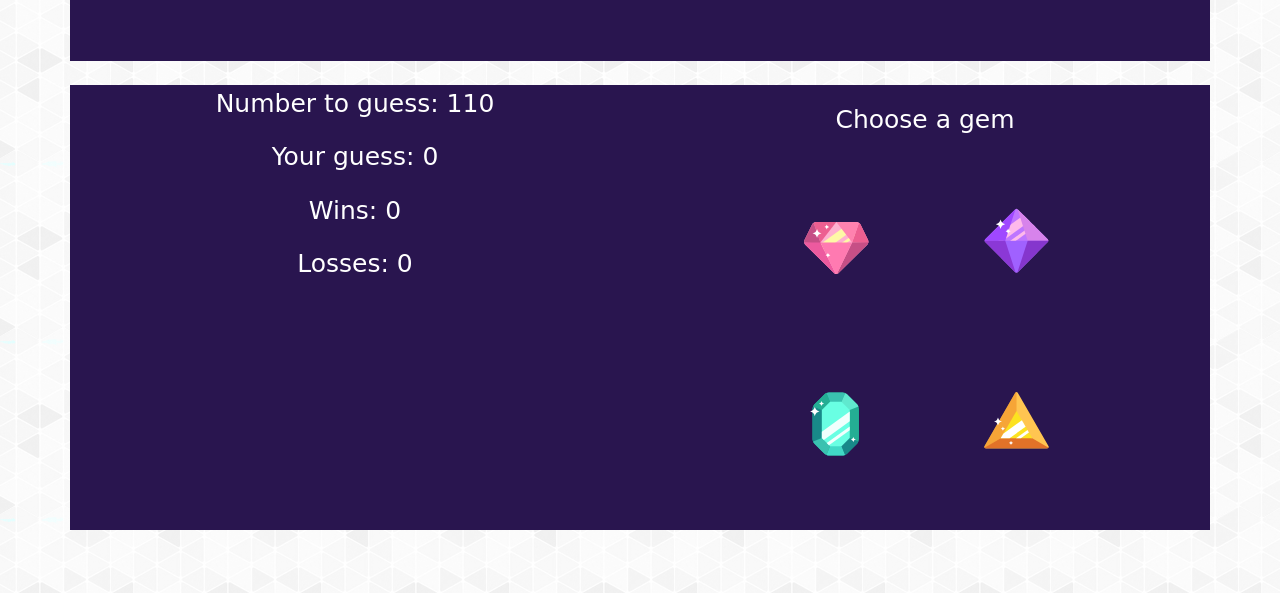
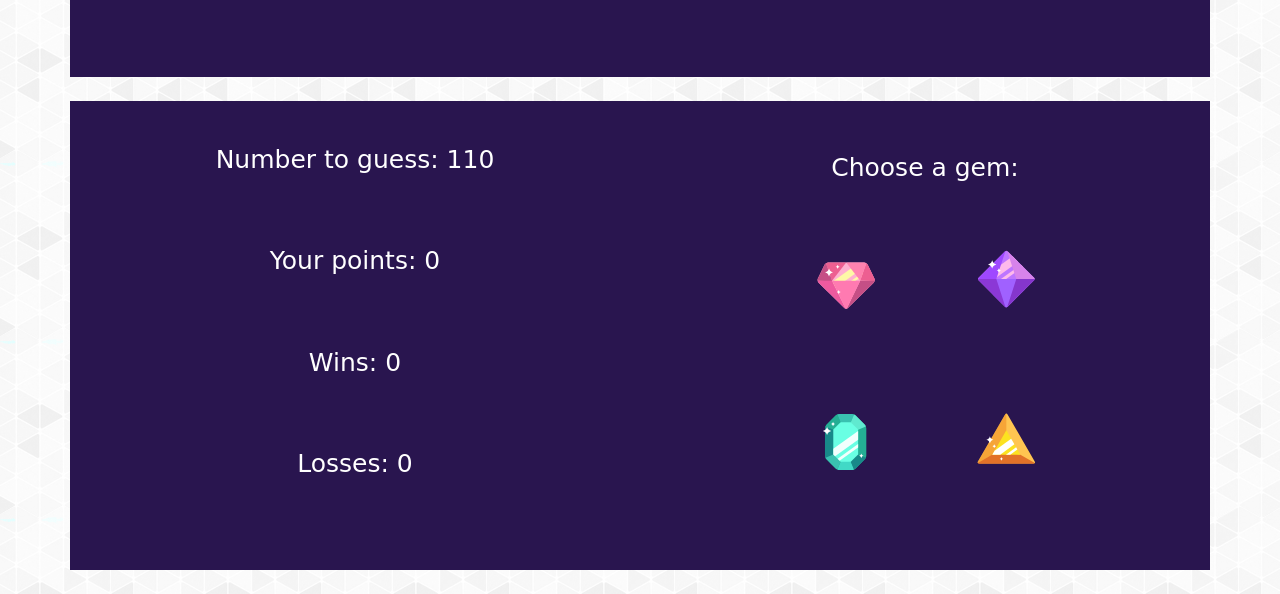
Before and after one commit to rchlblns/unit-4-game, a plain HTML site: page index.html in a window 1280 px wide. Shown: the part 207-801 px from the top of the page. Drawn offline with nearby package versions, Linux system fonts and the light colour scheme; a web font is replaced by a local one.

Commit message:
created README.md

```diff
--- a/assets/css/style.css
+++ b/assets/css/style.css
@@ -20,6 +20,6 @@ p {
 }
 
 img {
-    width: 180px;
-    height: 180px;
+    width: 160px;
+    height: 160px;
 }
--- a/assets/javascript/game.js
+++ b/assets/javascript/game.js
@@ -25,8 +25,9 @@ $(document).ready(function() {
 
     function playGame() {
 
+
         var counter = 0;
-        $(".your-guess").text("Your guess: " + counter);
+        $(".your-guess").text("Your points: " + counter);
 
         //Generates random number
         var targetNumber = Math.floor(Math.random() * (120-19) + 19);
@@ -39,6 +40,8 @@ $(document).ready(function() {
         $(".gem-buttons").on("click", function() {
 
         //Assigns random number to each click
+
+            gemIsClicked = true;
             var gemValue = ($(this).attr("data-letter"));
             gemValue = parseInt(gemValue);
             //Adds every click to global counter
@@ -47,7 +50,7 @@ $(document).ready(function() {
             console.log(gemValue);
             console.log(counter);
 
-            $(".your-guess").text("Your guess: " + counter);
+            $(".your-guess").text("Your points: " + counter);
 
             if (counter === targetNumber) {
             alert("You win!");
--- a/index.html
+++ b/index.html
@@ -16,7 +16,7 @@
     <div class="container text-center">
 
         <div class="row">
-            <div class="col-12 m-2 p-5">
+            <div class="col-12 m-3 p-5">
                 <h1>Crystal Collector</h1>
                 <p>Click the gems to get points | Match the number to win</p>
             </div>
@@ -26,27 +26,27 @@
 
     <div class="container my-4">
 
-        <div class="row justify-content-center">
-            <div class="col-md-6 text-center">
+        <div class="row">
+            <div class="col-md-6 p-3 text-center">
                 <div class="row">
                     <div class="col-12">
-                        <p class="number-to-guess">Computer score here</p>
+                        <p class="number-to-guess p-4"></p>
                     </div>
                 </div>
                 <div class="row">
                     <div class="col-12">
-                        <p class="your-guess"></p>
+                        <p class="your-guess p-4"></p>
                     </div>
                 </div>
                 <div class="row">
                     <div class="col-12">
-                        <p class="wins-text"></p>
-                        <p class="losses-text"></p>
+                        <p class="wins-text p-4"></p>
+                        <p class="losses-text p-4"></p>
                     </div>
                 </div>
             </div>
-            <div class = "col-md-6 p-3 text-center">
-                <p>Choose a gem</p>
+            <div class = "col-md-6 p-5 text-center">
+                <p>Choose a gem:</p>
                 <div class="row">
                     <div class ="col-12" id = "gems">
 
```
Also changed, not shown: 1 other file.
